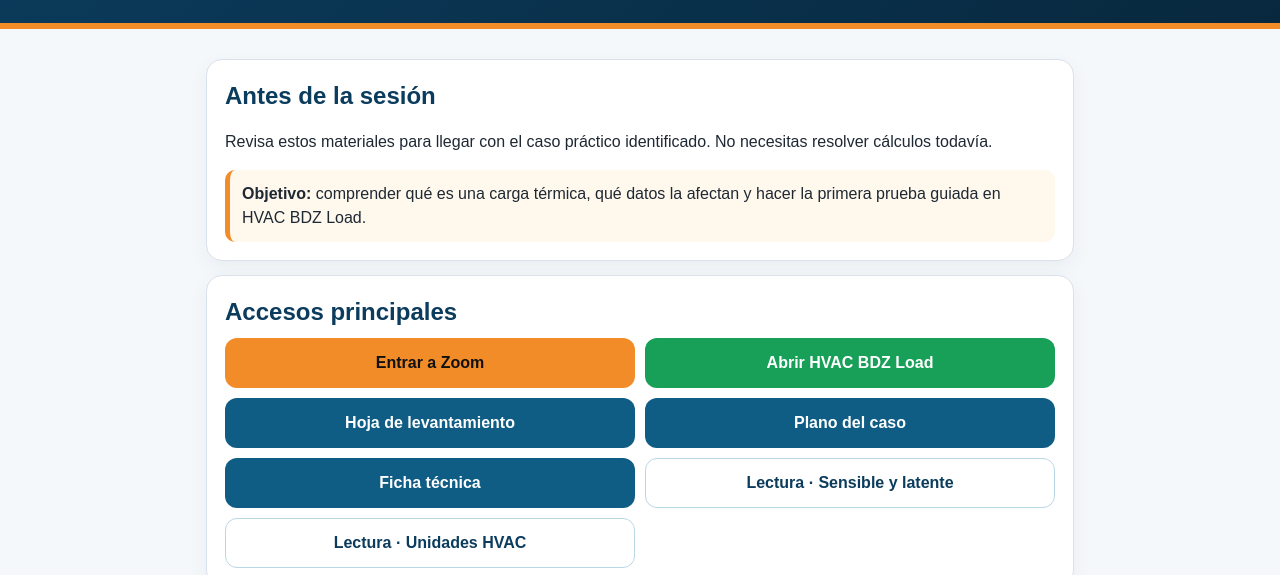
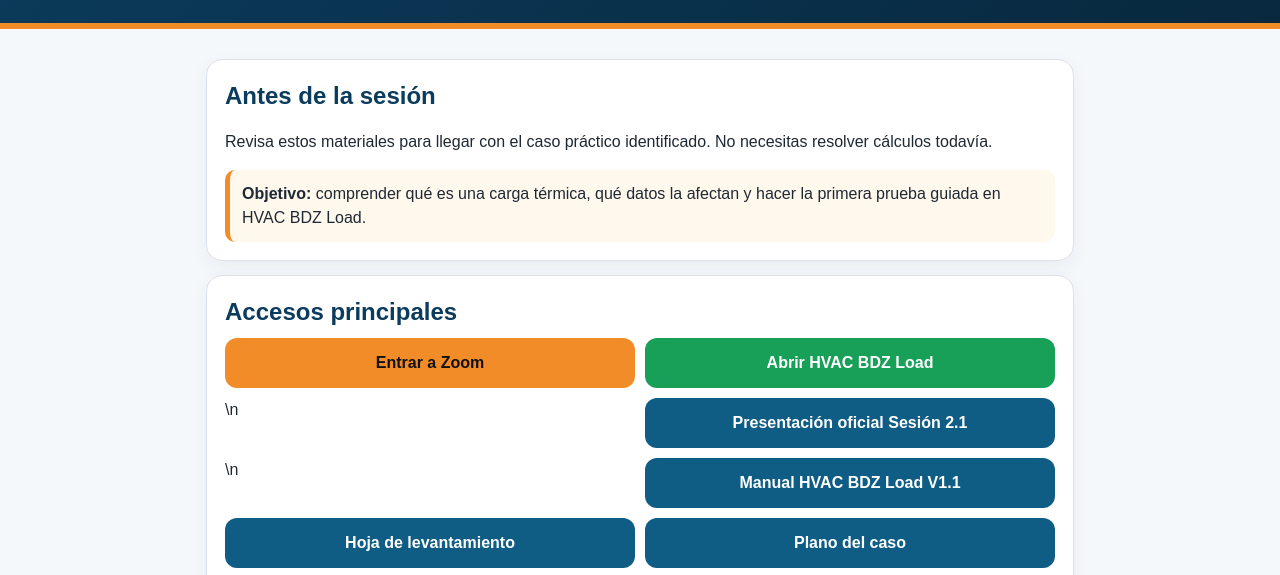
Before and after one commit to jorgebdz/hvac-bdz-academy, a website: page modulo2/sesion-2-1-participantes.html in a window 1280 px wide. Shown: the part 159-734 px from the top of the page. Drawn offline with Linux system fonts and the light colour scheme.

Commit message:
Use official Session 2.1 PDF and add HVAC BDZ Load manual

```diff
--- a/modulo2/sesion-2-1-participantes.html
+++ b/modulo2/sesion-2-1-participantes.html
@@ -13,7 +13,7 @@ h1{margin:0;font-size:28px}h2{color:var(--azul);margin:0 0 8px}.note{background:
 <section class="card"><h2>Antes de la sesión</h2><p>Revisa estos materiales para llegar con el caso práctico identificado. No necesitas resolver cálculos todavía.</p><div class="note"><strong>Objetivo:</strong> comprender qué es una carga térmica, qué datos la afectan y hacer la primera prueba guiada en HVAC BDZ Load.</div></section>
 <section class="card"><h2>Accesos principales</h2><div class="actions">
 <a class="btn orange" href="https://us06web.zoom.us/j/88399672354" target="_blank" rel="noopener">Entrar a Zoom</a>
-<a class="btn green" href="https://hvac-bdz-load-app-production.up.railway.app" target="_blank" rel="noopener">Abrir HVAC BDZ Load</a>
+<a class="btn green" href="https://hvac-bdz-load-app-production.up.railway.app" target="_blank" rel="noopener">Abrir HVAC BDZ Load</a>\n<a class="btn blue" href="https://drive.google.com/file/d/12y21-LVeUxag2HP9j_9koXUjVgRBbyik/view" target="_blank" rel="noopener">Presentación oficial Sesión 2.1</a>\n<a class="btn blue" href="https://drive.google.com/file/d/16sP9v_-UAVhf1ElErFCD59QRwilZlvAW/view" target="_blank" rel="noopener">Manual HVAC BDZ Load V1.1</a>
 <a class="btn blue" href="hoja-levantamiento.html">Hoja de levantamiento</a>
 <a class="btn blue" href="plano-caso.html">Plano del caso</a>
 <a class="btn blue" href="ficha-caso.html">Ficha técnica</a>
```
